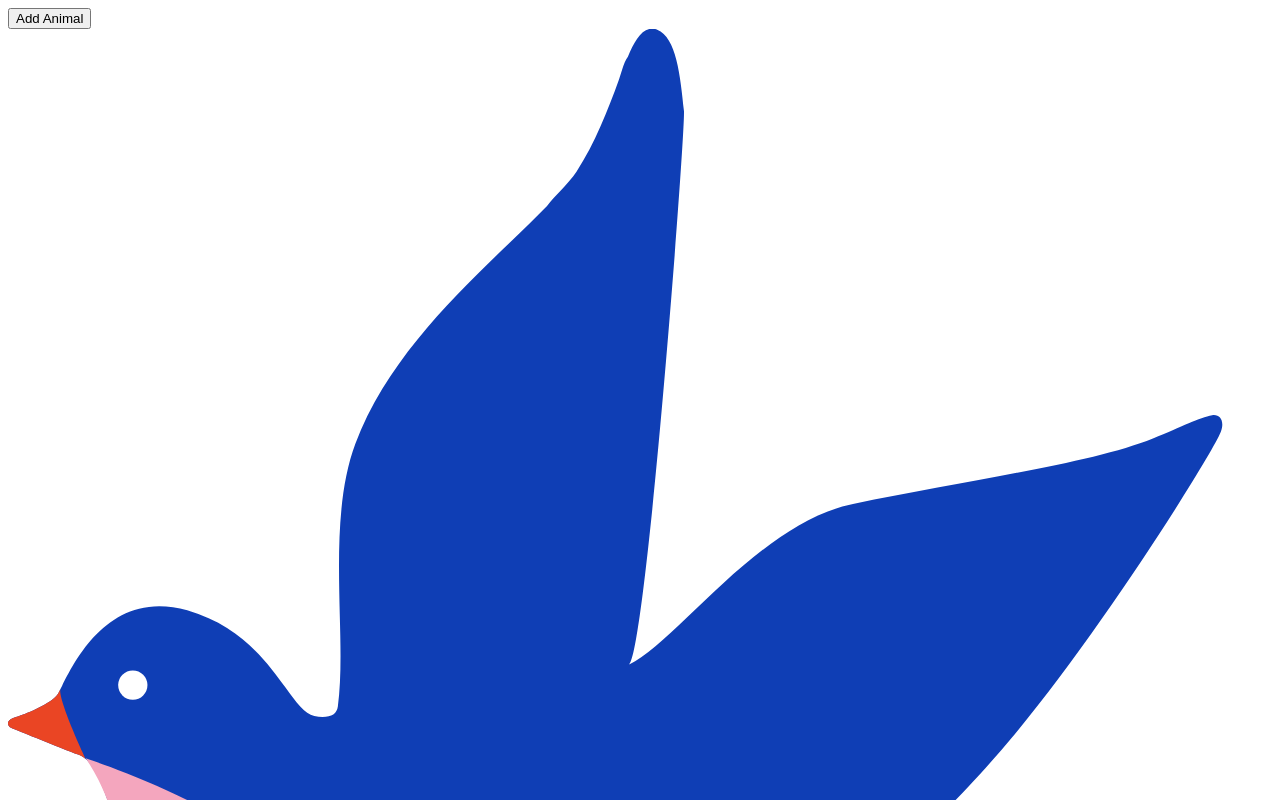
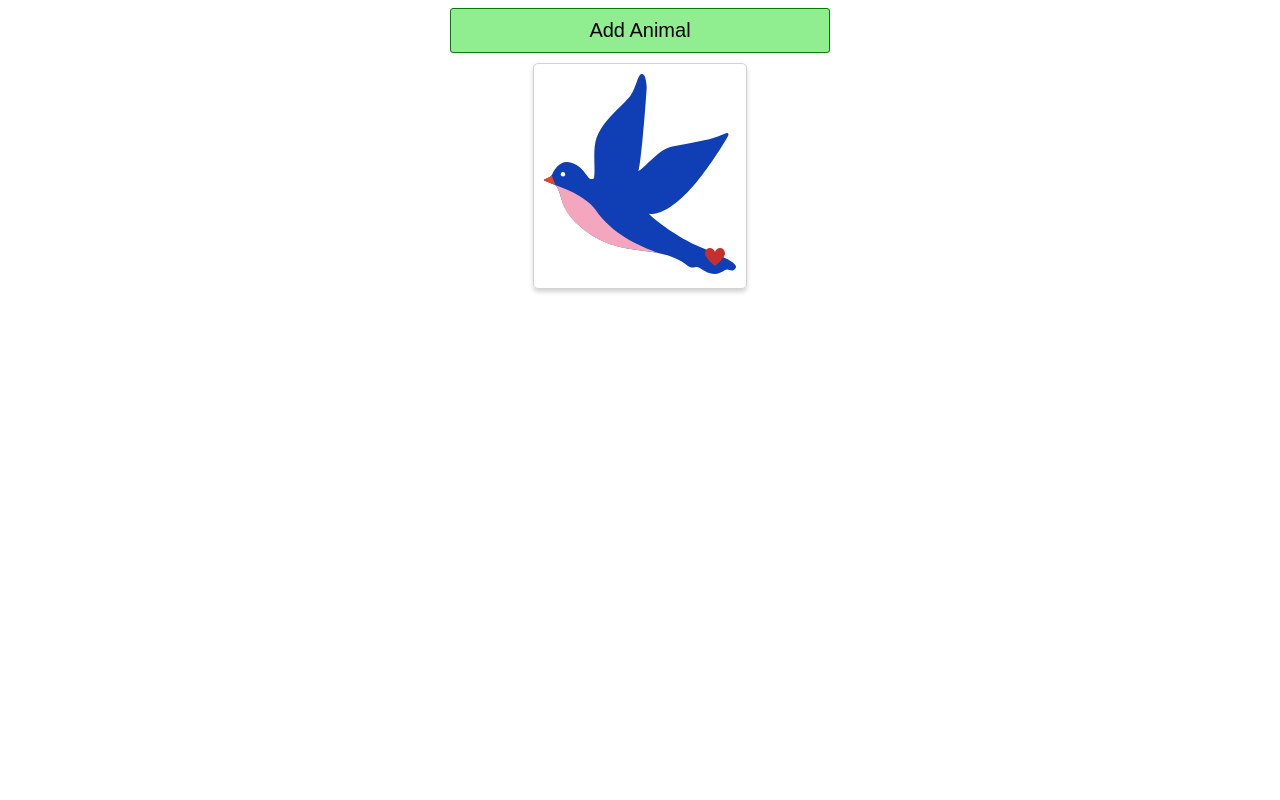
Before and after one commit to hungbui7690/react-learning, a React (Create React App) app in the folder client/: page / in a window 1280 px wide. Both pictures are taken after a click on the button "Add Animal". Shown: the top 800 px of the page. Built offline with nearby package versions, Linux system fonts and the light colour scheme.

Commit message:
Adding Custom CSS

```diff
--- /dev/null
+++ b/client/src/AnimalShow.css
@@ -0,0 +1,18 @@
+.animal-show {
+  position: relative;
+  border: 1px solid lightgrey;
+  padding: 10px;
+  border-radius: 5px;
+  margin: 10px;
+  box-shadow: 0px 3px 4px lightgray;
+}
+
+.animal {
+  height: 200px;
+}
+
+.heart {
+  position: absolute;
+  bottom: 10%;
+  right: 10%;
+}
--- a/client/src/AnimalShow.js
+++ b/client/src/AnimalShow.js
@@ -6,6 +6,7 @@
 import gator from './svg/gator.svg'
 import heart from './svg/heart.svg'
 import horse from './svg/horse.svg'
+import './AnimalShow.css'
 
 const svgMap = {
   bird,
@@ -17,17 +18,21 @@
 }
 
 const AnimalShow = ({ type }) => {
-  const [click, setClick] = useState(1) // ***
+  const [click, setClick] = useState(1)
 
-  // ***
   const handleClick = () => {
     setClick(click + 1)
   }
 
   return (
-    <div onClick={handleClick}>
-      <img src={svgMap[type]} alt={type} />
-      <img src={heart} alt='heart' style={{ width: 10 + 10 * click + 'px' }} />
+    <div className='animal-show' onClick={handleClick}>
+      <img className='animal' src={svgMap[type]} alt={type} />
+      <img
+        className='heart'
+        src={heart}
+        alt='heart'
+        style={{ width: 10 + 10 * click + 'px' }}
+      />
     </div>
   )
 }
--- a/client/src/App.css
+++ b/client/src/App.css
@@ -1,3 +1,21 @@
-svg {
-  width: 10px;
+.app {
+  display: flex;
+  flex-direction: column;
+  align-items: center;
 }
+
+button {
+  background-color: lightgreen;
+  border: 1px solid green;
+  border-radius: 3px;
+  font-size: 20px;
+  padding: 10px;
+  width: 30%;
+}
+
+.animal-list {
+  display: flex;
+  flex-direction: row;
+  flex-wrap: wrap;
+  justify-content: center;
+}
--- a/client/src/App.js
+++ b/client/src/App.js
@@ -1,6 +1,9 @@
 /*
-  Increasing Image Size
-  - when click on the image > increase the heart svg size
+  Adding Custom CSS
+  - pic
+
+  - create App.css & AnimalShow.css
+  - add className for all elements
 
 */
 
@@ -25,9 +28,9 @@
   })
 
   return (
-    <div className='App'>
+    <div className='app'>
       <button onClick={handleClick}>Add Animal</button>
-      <div>{renderedAnimals}</div>
+      <div className='animal-list'>{renderedAnimals}</div>
     </div>
   )
 }
```
Also changed, not shown: 1 other file (tests, documents, lock files or other folders).
